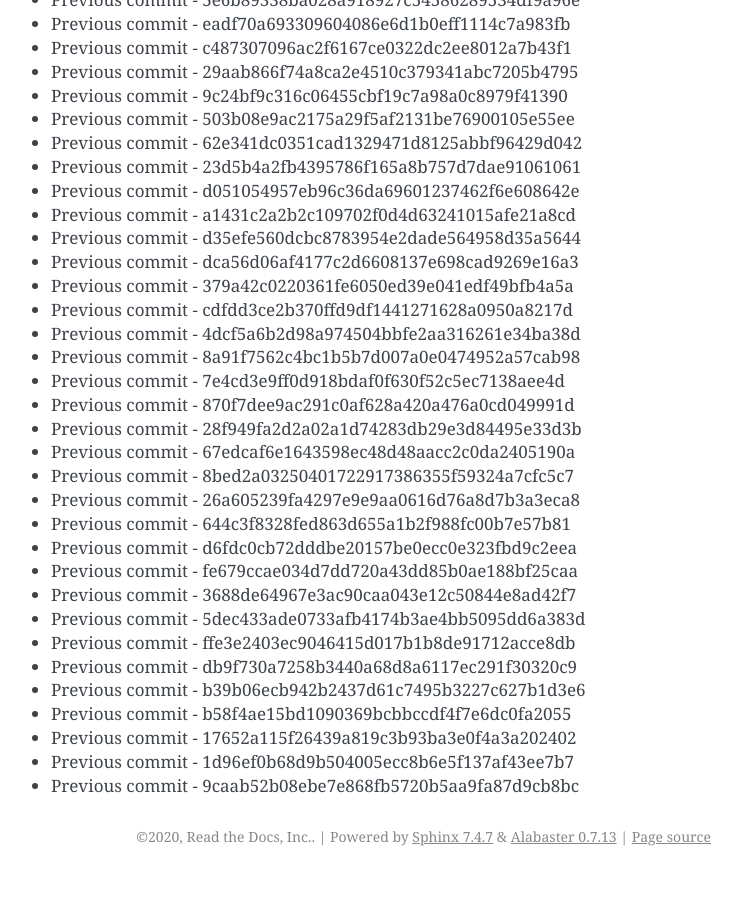
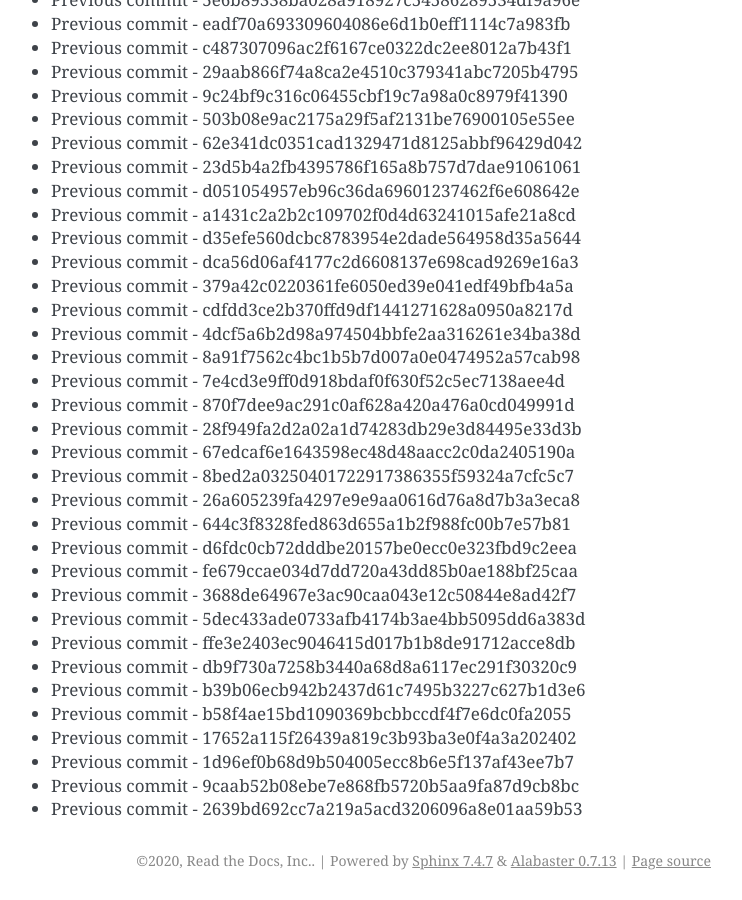
Before and after one commit to readthedocs/rtd-git-stresstest, a Sphinx documentation site: the page built from docs/updates.rst, in a window 1280 px wide and 900 px high, scrolled down 29497 px. Shown: the whole window, without its empty margins (399-1141 px from the left). Built offline with Sphinx 7.4.7, drawn with Linux system fonts in a browser that asks for light colours; before the commit the page ends 30373 px from its top, so only the background shows below that.

Commit message:
Generating commit from previous: 2639bd692cc7a219a5acd3206096a8e01aa59b53

```diff
--- a/docs/updates.rst
+++ b/docs/updates.rst
@@ -1271,3 +1271,4 @@ It can be tested for any performance characteristics.
 * Previous commit - 17652a115f26439a819c3b93ba3e0f4a3a202402
 * Previous commit - 1d96ef0b68d9b504005ecc8b6e5f137af43ee7b7
 * Previous commit - 9caab52b08ebe7e868fb5720b5aa9fa87d9cb8bc
+* Previous commit - 2639bd692cc7a219a5acd3206096a8e01aa59b53
```
